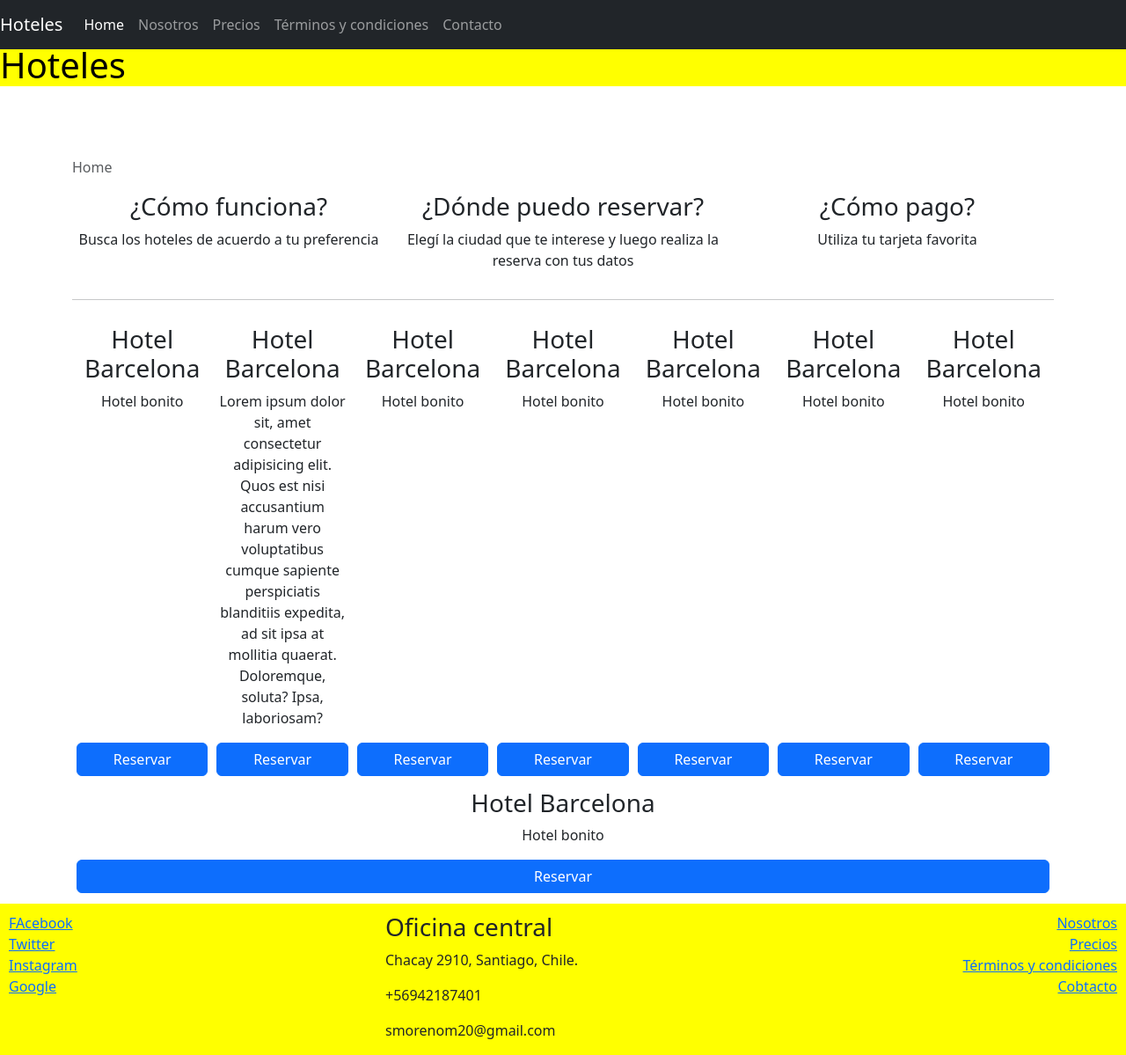
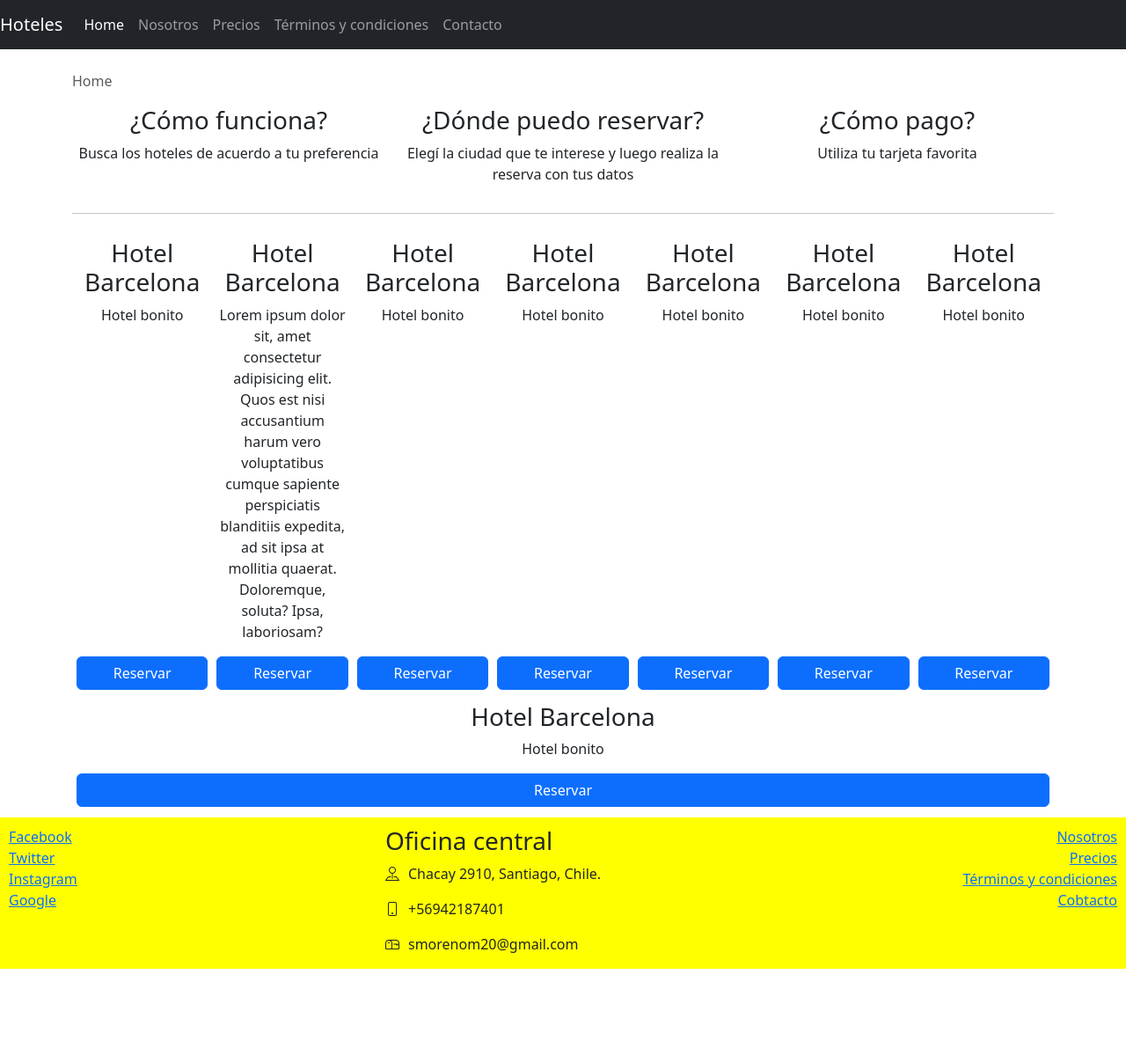
Before and after one commit to smorenom24/guia-hoteles, a website: page index.html in a window 1280 px wide. Shown: the whole page at 88% size. After the commit the page ends 1101 px from the top, so only its background shows below. Drawn offline with nearby package versions, Linux system fonts and the light colour scheme.

Commit message:
bootstrap-icon instalada y agregada a footer

```diff
--- a/css/main.css
+++ b/css/main.css
@@ -22,3 +22,6 @@ footer{
     width: 100%;
 
 }
+.footer-icon{
+    padding-right: 10px;
+}
--- a/index.html
+++ b/index.html
@@ -4,14 +4,12 @@
     <meta charset="utf-8" />
     <meta name="viewport" content="width=device-width, initial-scale=1" />
     <title>Bootstrap demo</title>
-    <link
-      href="https://cdn.jsdelivr.net/npm/bootstrap@5.3.3/dist/css/bootstrap.min.css"
-      rel="stylesheet"
-      integrity="sha384-QWTKZyjpPEjISv5WaRU9OFeRpok6YctnYmDr5pNlyT2bRjXh0JMhjY6hW+ALEwIH"
-      crossorigin="anonymous"
-    />
+
+    <link href="node_modules/bootstrap/dist/css/bootstrap.min.css" rel="stylesheet">
+    <link href="css/main.css" rel="stylesheet" />
+    <link href="node_modules/bootstrap-icons/font/bootstrap-icons.min.css" rel="stylesheet"/>
+
   </head>
-  <link href="css/main.css" rel="stylesheet" />
   <body>
     <nav class="navbar navbar-expand-md navbar-dark bg-dark fixed-top">
       <a href="#" class="navbar-brand">Hoteles</a>
@@ -48,9 +46,7 @@
         </ul>
       </div>
     </nav>
-    <div class="jumbotron">
-      <h1>Hoteles</h1>
-    </div>
+
     <div class="container">
       <nav aria-label="breadcrumb">
         <ol class="breadcrumb">
@@ -175,7 +171,7 @@
     <footer>
       <div class="row">
         <div class="col-sm-4 d-flex flex-column">
-          <a href="">FAcebook</a>
+          <a href="">Facebook</a>
           <a href="">Twitter</a>
           <a href="">Instagram</a>
           <a href="">Google</a>
@@ -183,9 +179,9 @@
         <div class="col-sm-4">
           <address>
             <h3>Oficina central</h3>
-            <p>Chacay 2910, Santiago, Chile.</p>
-            <p>+56942187401</p>
-            <p>smorenom20@gmail.com</p>
+            <p><i class="bi bi-pin-map footer-icon"></i>Chacay 2910, Santiago, Chile.</p>
+            <p><i class="bi bi-phone footer-icon" ></i>+56942187401</p>
+            <p><i class="bi bi-mailbox footer-icon"></i>smorenom20@gmail.com</p>
           </address>
         </div>
         <div class="col-sm-4 d-flex flex-column align-items-end">
--- a/package.json
+++ b/package.json
@@ -13,6 +13,7 @@
     "lite-server": "^2.6.1"
   },
   "dependencies": {
-    "bootstrap": "^5.3.3"
+    "bootstrap": "^5.3.3",
+    "bootstrap-icons": "^1.11.3"
   }
 }
```
Also changed, not shown: about.html (+0 -3 lines), 1 other file.
